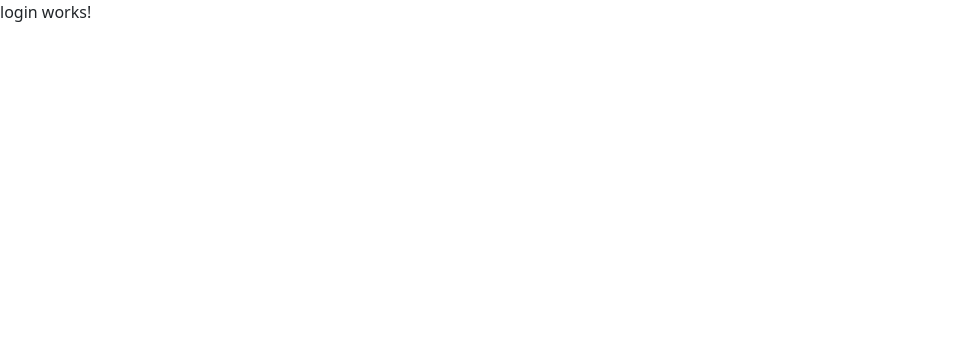
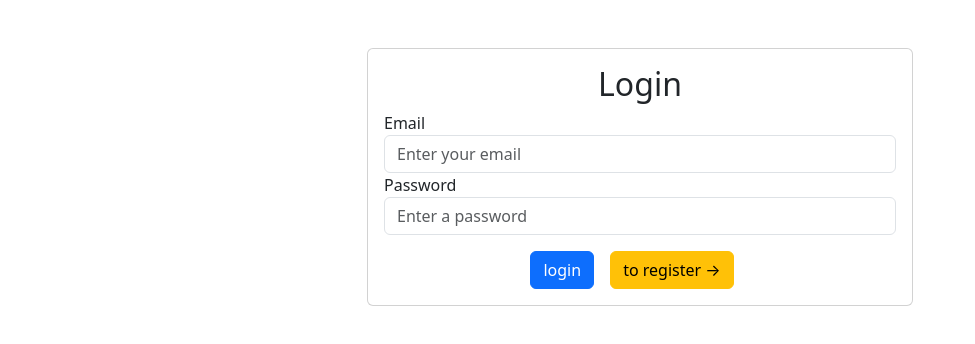
Before and after one commit to jaloliddin05/itransition-task-4-client, an Angular app: page /login in a window 1280 px wide. Shown: the top 344 px of the page, without its empty margins (0-975 px from the left). Built offline with nearby package versions, Linux system fonts and the light colour scheme.

Commit message:
feat: added login page

```diff
--- a/src/app/components/login/login.component.html
+++ b/src/app/components/login/login.component.html
@@ -1 +1,36 @@
-<p>login works!</p>
+<div class="container mt-5">
+    <div class="row justify-content-center">
+        <div class="col-lg-6">
+            <div class="card">
+                <div class="card-body">
+                    <h2 class="card-title text-center">Login</h2>
+                    <form [formGroup]="loginForm" (ngSubmit)="onSubmit()">
+                        <div class="form-group">
+                            <label for="email">Email</label>
+                            <input type="email" class="form-control" id="email" formControlName="email"
+                                placeholder="Enter your email">
+                            <div *ngIf="loginForm.get('email')?.invalid && loginForm.get('email')?.touched"
+                                class="text-danger">
+                                Please enter a valid email.
+                            </div>
+                        </div>
+                        <div class="form-group">
+                            <label for="password">Password</label>
+                            <input type="password" class="form-control" id="password" formControlName="password"
+                                placeholder="Enter a password">
+                            <div *ngIf="loginForm.get('password')?.hasError('required') && loginForm.get('password')?.touched"
+                                class="text-danger">
+                                Password is required.
+                            </div>
+                        </div>
+                        <div class="text-center">
+                            <button type="submit" class="btn btn-primary mt-3">login</button>
+                            <button type="button" class="btn btn-warning mx-3 mt-3" (click)="navigateToRegister()">to
+                                register →</button>
+                        </div>
+                    </form>
+                </div>
+            </div>
+        </div>
+    </div>
+</div>
--- a/src/app/components/login/login.component.ts
+++ b/src/app/components/login/login.component.ts
@@ -1,10 +1,44 @@
-import { Component } from '@angular/core';
+import { Component, OnInit } from '@angular/core';
+import { FormBuilder, FormGroup, Validators } from '@angular/forms';
+import { AuthService } from '../../services/auth.service';
+import { Router } from '@angular/router';
 
 @Component({
   selector: 'app-login',
   templateUrl: './login.component.html',
-  styleUrls: ['./login.component.css']
+  styleUrls: ['./login.component.css'],
 })
 export class LoginComponent {
+  loginForm!: FormGroup;
 
+  constructor(
+    private formBuilder: FormBuilder,
+    private readonly authService: AuthService,
+    private readonly router: Router
+  ) {}
+
+  ngOnInit(): void {
+    this.loginForm = this.formBuilder.group({
+      email: ['', [Validators.required, Validators.email]],
+      password: ['', [Validators.required]],
+    });
+  }
+
+  onSubmit(): void {
+    if (this.loginForm.invalid) {
+      return;
+    }
+    this.authService.userLogin(this.loginForm.value).subscribe({
+      next: (response) => {
+        this.router.navigate(['user-list']);
+      },
+      error: (error) => {
+        console.log(error);
+      },
+    });
+  }
+
+  navigateToRegister() {
+    this.router.navigate(['register']);
+  }
 }
--- a/src/app/components/register/register.component.html
+++ b/src/app/components/register/register.component.html
@@ -1,18 +1,45 @@
-<div class="container">
-    <h2>Registration Form</h2>
+<div class="container mt-5">
+    <div class="row justify-content-center">
+        <div class="col-lg-6">
+            <div class="card">
+                <div class="card-body">
+                    <h2 class="card-title text-center">Registration</h2>
                     <form [formGroup]="registrationForm" (ngSubmit)="onSubmit()">
                         <div class="form-group">
                             <label for="name">Name</label>
-            <input type="text" class="form-control" id="name" formControlName="name" required>
+                            <input type="text" class="form-control" id="name" formControlName="name"
+                                placeholder="Enter your name">
+                            <div *ngIf="registrationForm.get('name')?.invalid && registrationForm.get('name')?.touched"
+                                class="text-danger">
+                                Name is required.
+                            </div>
                         </div>
                         <div class="form-group">
                             <label for="email">Email</label>
-            <input type="email" class="form-control" id="email" formControlName="email" required>
+                            <input type="email" class="form-control" id="email" formControlName="email"
+                                placeholder="Enter your email">
+                            <div *ngIf="registrationForm.get('email')?.invalid && registrationForm.get('email')?.touched"
+                                class="text-danger">
+                                Please enter a valid email.
+                            </div>
                         </div>
                         <div class="form-group">
                             <label for="password">Password</label>
-            <input type="password" class="form-control" id="password" formControlName="password" required>
+                            <input type="password" class="form-control" id="password" formControlName="password"
+                                placeholder="Enter a password">
+                            <div *ngIf="registrationForm.get('password')?.hasError('required') && registrationForm.get('password')?.touched"
+                                class="text-danger">
+                                Password is required.
                             </div>
-        <button type="submit" class="btn btn-primary">Submit</button>
+                        </div>
+                        <div class="text-center">
+                            <button type="submit" class="btn btn-primary mt-3">Register</button>
+                            <button type="button" class="btn btn-warning mx-3 mt-3" (click)="navigateToLogin()">to login
+                                →</button>
+                        </div>
                     </form>
                 </div>
+            </div>
+        </div>
+    </div>
+</div>
--- a/src/app/components/register/register.component.ts
+++ b/src/app/components/register/register.component.ts
@@ -21,8 +21,9 @@ export class RegisterComponent implements OnInit {
     this.registrationForm = this.formBuilder.group({
       name: ['', Validators.required],
       email: ['', [Validators.required, Validators.email]],
-      password: ['', [Validators.required, Validators.minLength(6)]],
+      password: ['', [Validators.required]],
     });
+    console.log(this.registrationForm.get('password')?.getError);
   }
 
   onSubmit(): void {
@@ -38,4 +39,8 @@ export class RegisterComponent implements OnInit {
       },
     });
   }
+
+  navigateToLogin() {
+    this.router.navigate(['login']);
+  }
 }
--- a/src/app/services/auth.service.ts
+++ b/src/app/services/auth.service.ts
@@ -8,7 +8,11 @@ import { API_URL } from '../constantas';
 export class AuthService {
   constructor(private readonly httpClient: HttpClient) {}
 
-  userRegister(userData: any) {
-    return this.httpClient.post(API_URL.USER_URL, userData);
+  userRegister(data: any) {
+    return this.httpClient.post(API_URL.USER_URL, data);
+  }
+
+  userLogin(data: any) {
+    return this.httpClient.post(API_URL.LOGIN_URL, data);
   }
 }
```
Lines whose indentation alone changed are shown as unchanged.
